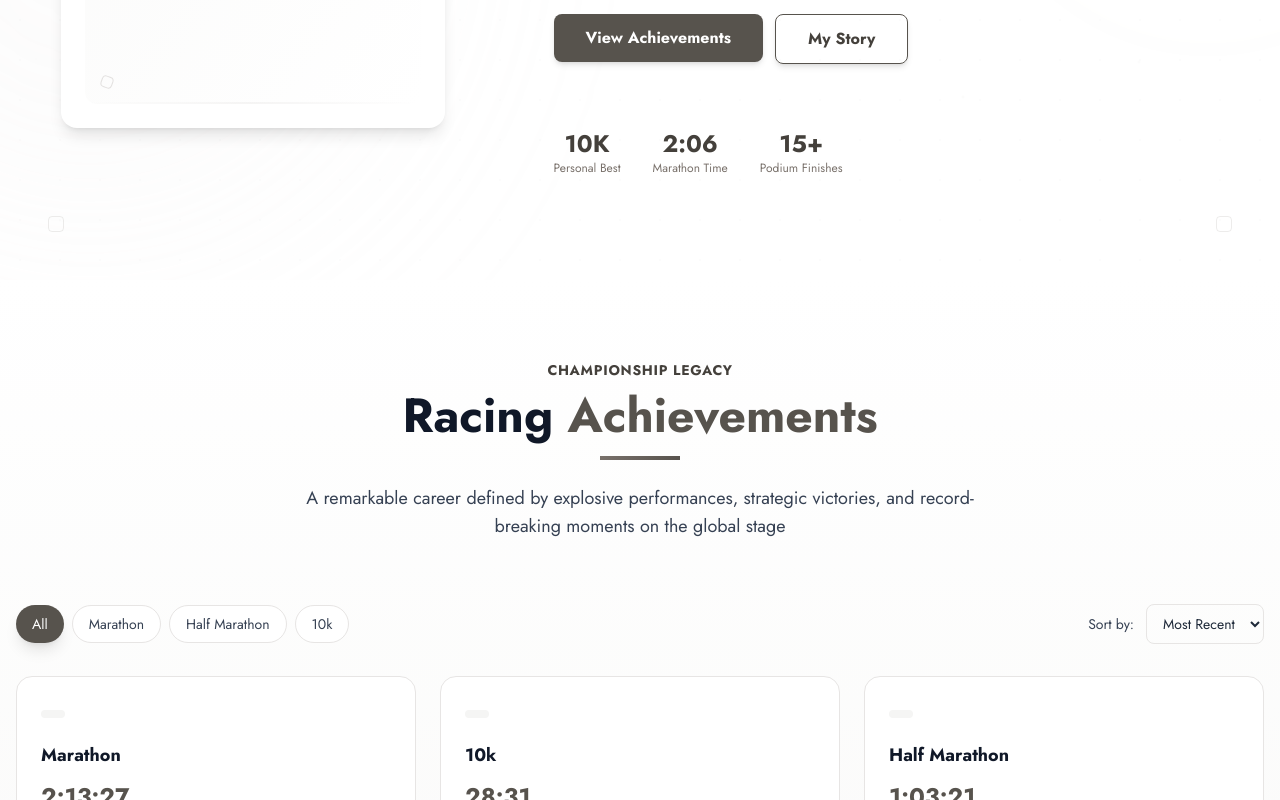
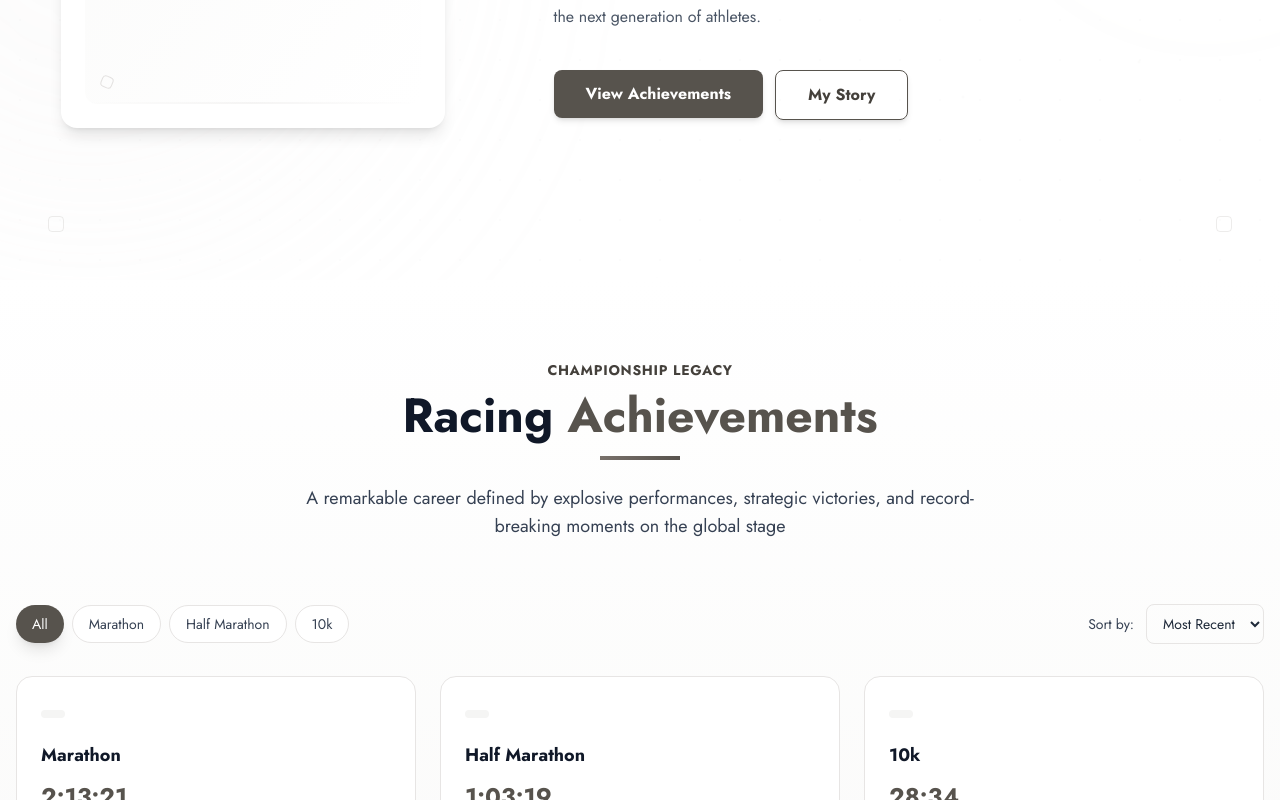
Before and after one commit to Koech161/gideon-sugut, a Next.js app: page / in a window 1280 px wide. Shown: the part 520-1320 px from the top of the page. Built offline with nearby package versions, Linux system fonts and the light colour scheme.

Commit message:
add records

```diff
--- a/components/Contact.jsx
+++ b/components/Contact.jsx
@@ -106,69 +106,13 @@ export default function Contact() {
                   </svg>
                 </motion.a>
 
-                <motion.div
-                  className="flex items-start p-4 transition-all border border-stone-100 bg-stone-50 rounded-xl hover:shadow-lg"
-                  whileHover={{ scale: 1.02 }}
-                >
-                  <div className="flex items-center justify-center flex-shrink-0 w-12 h-12 mr-4 bg-gray-700 rounded-lg">
-                    <svg className="w-6 h-6 text-white" fill="none" stroke="currentColor" viewBox="0 0 24 24">
-                      <path strokeLinecap="round" strokeLinejoin="round" strokeWidth={2} d="M17.657 16.657L13.414 20.9a1.998 1.998 0 01-2.827 0l-4.244-4.243a8 8 0 1111.314 0z" />
-                      <path strokeLinecap="round" strokeLinejoin="round" strokeWidth={2} d="M15 11a3 3 0 11-6 0 3 3 0 016 0z" />
-                    </svg>
-                  </div>
-                  <div>
-                    <h4 className="font-bold text-gray-800">Training Base</h4>
-                    <p className="text-gray-700">Eldoret, Kenya</p>
-                    <p className="text-sm text-stone-600">Rift Valley • Altitude Training</p>
-                  </div>
-                </motion.div>
               </div>
             </div>
 
-            {/* Response Time Information */}
-            <motion.div
-              className="p-6 bg-white border border-stone-200 rounded-2xl"
-              initial={{ opacity: 0 }}
-              animate={{ opacity: 1 }}
-              transition={{ delay: 0.8 }}
-            >
-              <h4 className="flex items-center mb-3 font-semibold text-gray-800">
-                <svg className="w-5 h-5 mr-2 text-stone-600" fill="none" stroke="currentColor" viewBox="0 0 24 24">
-                  <path strokeLinecap="round" strokeLinejoin="round" strokeWidth={2} d="M12 8v4l3 3m6-3a9 9 0 11-18 0 9 9 0 0118 0z" />
-                </svg>
-                Response Times
-              </h4>
-              <div className="grid grid-cols-1 gap-4 text-sm text-gray-600 sm:grid-cols-2">
-                <div>
-                  <span className="font-medium text-stone-700">Email:</span> Within 24-48 hours
-                </div>
-                <div>
-                  <span className="font-medium text-stone-700">WhatsApp:</span> Within 2-6 hours
-                </div>
-                <div>
-                  <span className="font-medium text-stone-700">Phone:</span> During business hours
-                </div>
-                <div>
-                  <span className="font-medium text-stone-700">Urgent:</span> Mark email as urgent
-                </div>
-              </div>
-            </motion.div>
+
           </motion.div>
         </div>
 
-        {/* Professional Inquiry Note */}
-        <motion.div
-          className="max-w-2xl p-6 mx-auto mt-12 text-center bg-white border border-stone-200 rounded-2xl"
-          initial={{ opacity: 0, y: 20 }}
-          animate={{ opacity: 1, y: 0 }}
-          transition={{ delay: 1 }}
-        >
-          <h4 className="mb-2 font-semibold text-gray-800">For Professional Inquiries</h4>
-          <p className="text-sm text-gray-600">
-            Race directors, sponsors, and media professionals are encouraged to use email for detailed proposals.
-            Please include relevant details about your event or opportunity for prompt consideration.
-          </p>
-        </motion.div>
 
         {/* Decorative Elements */}
         <motion.div
--- a/components/Footer.jsx
+++ b/components/Footer.jsx
@@ -148,17 +148,6 @@ export default function Footer() {
             </blockquote>
             <p className="mt-4 text-sm font-semibold text-stone-300">- Eric Kiprono Sang</p>
 
-            {/* Training Specialties */}
-            <div className="mt-6">
-              <h5 className="mb-2 text-sm font-semibold text-stone-400">Specialties</h5>
-              <div className="flex flex-wrap gap-2">
-                {['Marathon', 'Half Marathon', '10K Road', 'Cross Country'].map((specialty) => (
-                  <span key={specialty} className="px-2 py-1 text-xs rounded bg-stone-800/50 text-stone-300">
-                    {specialty}
-                  </span>
-                ))}
-              </div>
-            </div>
           </motion.div>
         </div>
 
--- a/components/Hero.jsx
+++ b/components/Hero.jsx
@@ -165,26 +165,6 @@ export default function Hero() {
             </Link>
           </motion.div>
 
-          {/* Stats preview */}
-          <motion.div
-            className="flex justify-center gap-8 pt-8 lg:justify-start"
-            initial={{ opacity: 0 }}
-            animate={{ opacity: 1 }}
-            transition={{ delay: 1.1, duration: 0.5 }}
-          >
-            <div className="text-center">
-              <div className="text-2xl font-bold text-stone-700">10K</div>
-              <div className="text-xs text-stone-500">Personal Best</div>
-            </div>
-            <div className="text-center">
-              <div className="text-2xl font-bold text-stone-700">2:06</div>
-              <div className="text-xs text-stone-500">Marathon Time</div>
-            </div>
-            <div className="text-center">
-              <div className="text-2xl font-bold text-stone-700">15+</div>
-              <div className="text-xs text-stone-500">Podium Finishes</div>
-            </div>
-          </motion.div>
         </motion.div>
       </div>
 
--- a/data/records.json
+++ b/data/records.json
@@ -1,7 +1,7 @@
 [
-  { "id": 1, "event": "Marathon", "time": "2:13:27", "date": "2025-07-06", "venue": "Nairobi City Marathon" },
-  { "id": 3, "event": "10k", "time": "28:31", "date": "2024-05-05", "venue": "Absa Dar City Marathon" },
-  { "id": 2, "event": "Half Marathon", "time": "1:03:21", "date": "2024-03-31", "venue": "Kapsabet Half Marathon" }
+  { "id": 1, "event": "Marathon", "time": "2:13:21", "date": "2025-04-27", "venue": "Eldoret City Marathon" },
+  { "id": 3, "event": "10k", "time": "28:34", "date": "2024-05-05", "venue": "Absa Dar City Marathon" },
+  { "id": 2, "event": "Half Marathon", "time": "1:03:19", "date": "2024-11-16", "venue": "Chemususu Dam Half Marathon" }
 
 
 ]
```
